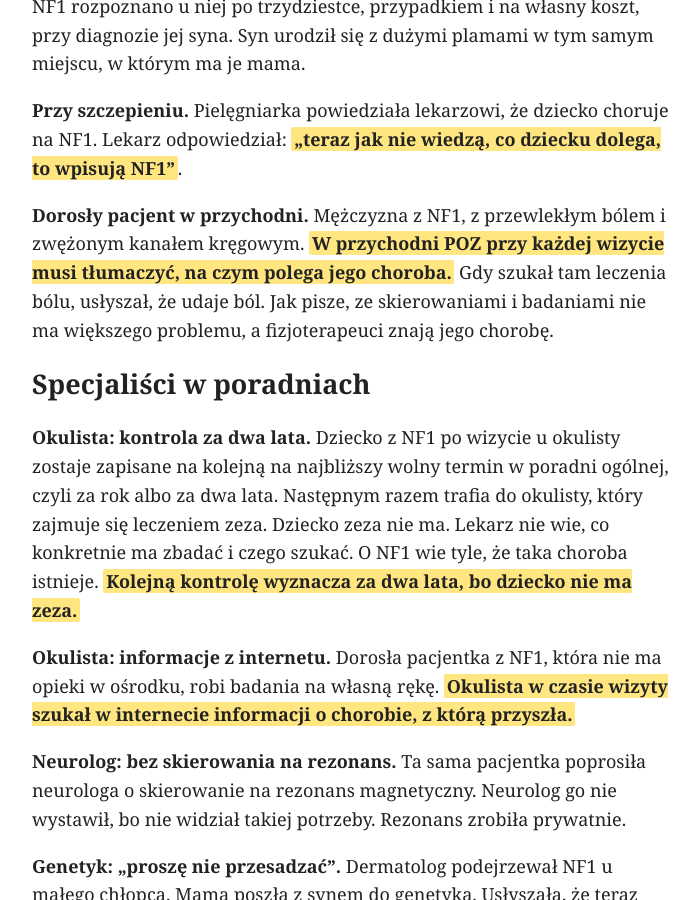
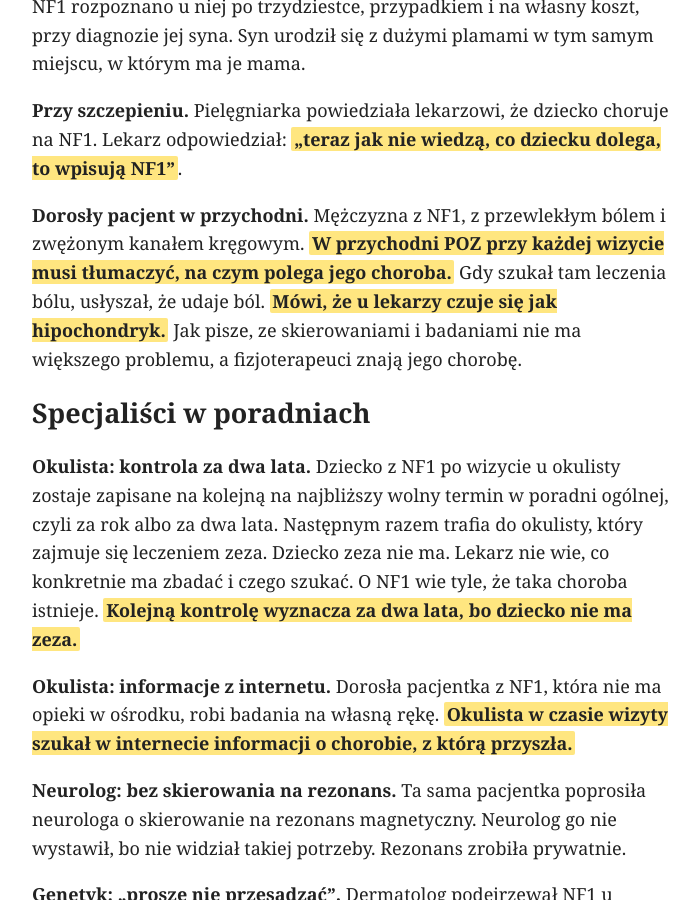
Before and after one commit to sylwiaeb/nf1news, a Jekyll site: the page built from _posts/2026-11-23-historie-pacjentow-z-nf.md, in a window 1280 px wide and 900 px high, scrolled down 917 px. Shown: the whole window, without its empty margins (288-987 px from the left). Built offline with Jekyll 4.4.1, drawn with Linux system fonts in a browser that asks for light colours.

Commit message:
Szkic: pacjent czuje się jak hipochondryk
Co-Authored-By: Claude Opus 5.5 <noreply@anthropic.com>
Claude-Session: https://claude.ai/code/session_019jaYAT68TCeG7DBMMLMEMJ

```diff
--- a/_posts/2026-11-23-historie-pacjentow-z-nf.md
+++ b/_posts/2026-11-23-historie-pacjentow-z-nf.md
@@ -20,7 +20,7 @@ Rodzice dzieci z NF1 i dorośli z tą chorobą opisali nam, co słyszą w przych
 
 **Przy szczepieniu.** Pielęgniarka powiedziała lekarzowi, że dziecko choruje na NF1. Lekarz odpowiedział: **<mark>„teraz jak nie wiedzą, co dziecku dolega, to wpisują NF1”</mark>**.
 
-**Dorosły pacjent w przychodni.** Mężczyzna z NF1, z przewlekłym bólem i zwężonym kanałem kręgowym. **<mark>W przychodni POZ przy każdej wizycie musi tłumaczyć, na czym polega jego choroba.</mark>** Gdy szukał tam leczenia bólu, usłyszał, że udaje ból. Jak pisze, ze skierowaniami i badaniami nie ma większego problemu, a fizjoterapeuci znają jego chorobę.
+**Dorosły pacjent w przychodni.** Mężczyzna z NF1, z przewlekłym bólem i zwężonym kanałem kręgowym. **<mark>W przychodni POZ przy każdej wizycie musi tłumaczyć, na czym polega jego choroba.</mark>** Gdy szukał tam leczenia bólu, usłyszał, że udaje ból. **<mark>Mówi, że u lekarzy czuje się jak hipochondryk.</mark>** Jak pisze, ze skierowaniami i badaniami nie ma większego problemu, a fizjoterapeuci znają jego chorobę.
 
 ## Specjaliści w poradniach
 
```
